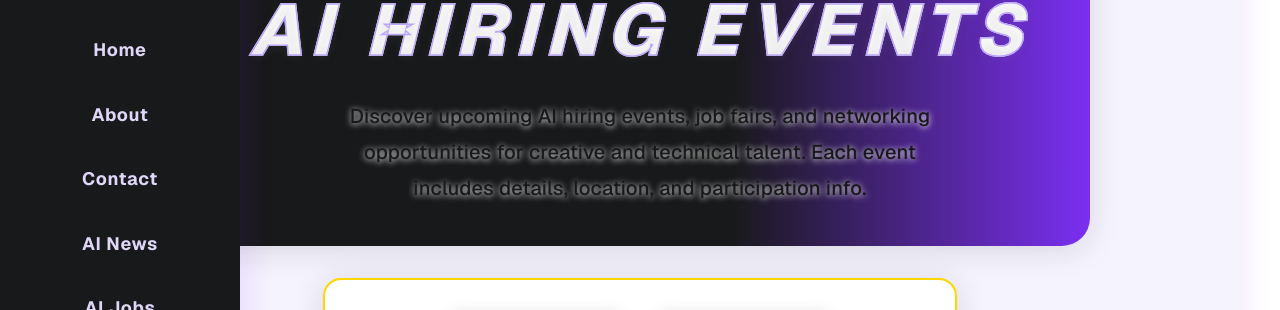
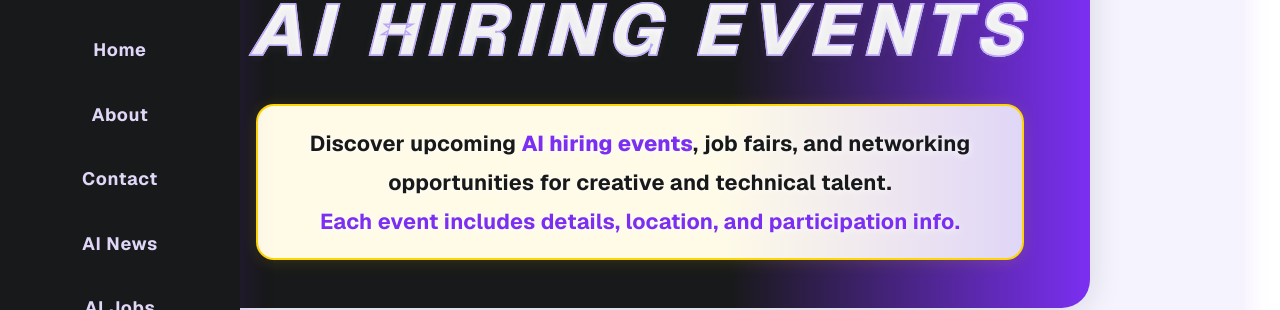
Before and after one commit to Shellzonit/auralis-sanctuary-, a Next.js app: page /hiring-events in a window 1280 px wide. Shown: the part 92-402 px from the top of the page. Built offline with nearby package versions, Linux system fonts and the light colour scheme.

Commit message:
Make event description more prominent on AI Hiring Events page

```diff
--- a/app/hiring-events/page.tsx
+++ b/app/hiring-events/page.tsx
@@ -65,16 +65,26 @@ export default function HiringEventsPage() {
         >
           AI Hiring Events
         </h1>
-        <div style={{
-          color: '#18191a',
-          fontSize: '1.25rem',
-          fontWeight: 500,
-          marginTop: 12,
-          textAlign: 'center',
-          maxWidth: 600,
-          textShadow: '0 1px 6px #fff',
-        }}>
-          Discover upcoming AI hiring events, job fairs, and networking opportunities for creative and technical talent. Each event includes details, location, and participation info.
+        <div
+          style={{
+            color: '#18191a',
+            fontSize: '1.35rem',
+            fontWeight: 700,
+            marginTop: 18,
+            textAlign: 'center',
+            maxWidth: 700,
+            textShadow: '0 1px 8px #fff',
+            background: 'linear-gradient(90deg, #fffbe7 60%, #e0d6f7 100%)',
+            borderRadius: 18,
+            padding: '18px 32px',
+            border: '2px solid #ffd700',
+            boxShadow: '0 2px 16px #ffd70022',
+            letterSpacing: '0.01em',
+            marginBottom: 8,
+          }}
+        >
+          Discover upcoming <span style={{ color: '#7b2ff2', fontWeight: 800 }}>AI hiring events</span>, job fairs, and networking opportunities for creative and technical talent.<br />
+          <span style={{ color: '#7b2ff2', fontWeight: 700 }}>Each event includes details, location, and participation info.</span>
         </div>
       </section>
       {/* ...existing code for event cards, images, and links... */}
```
